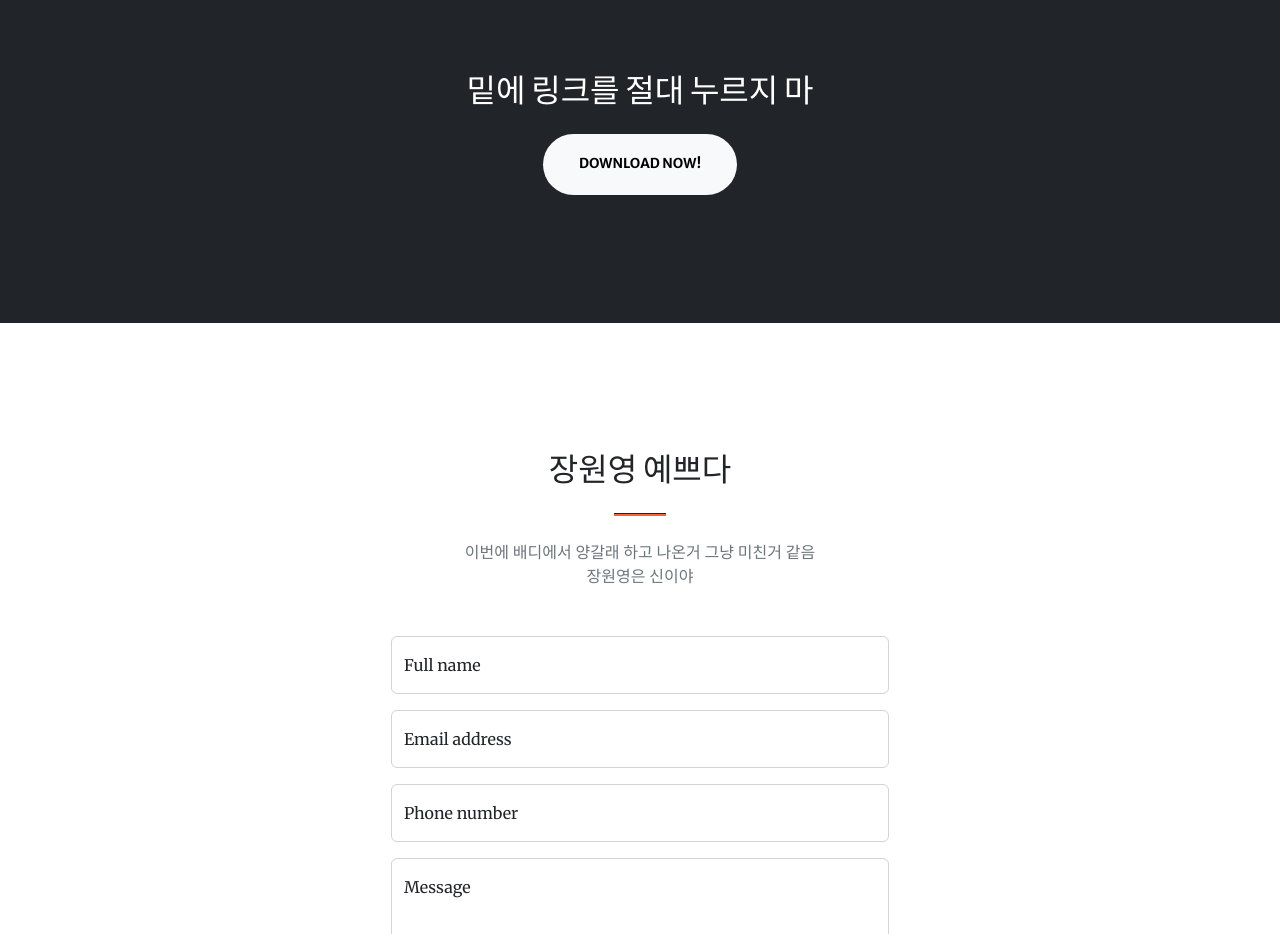
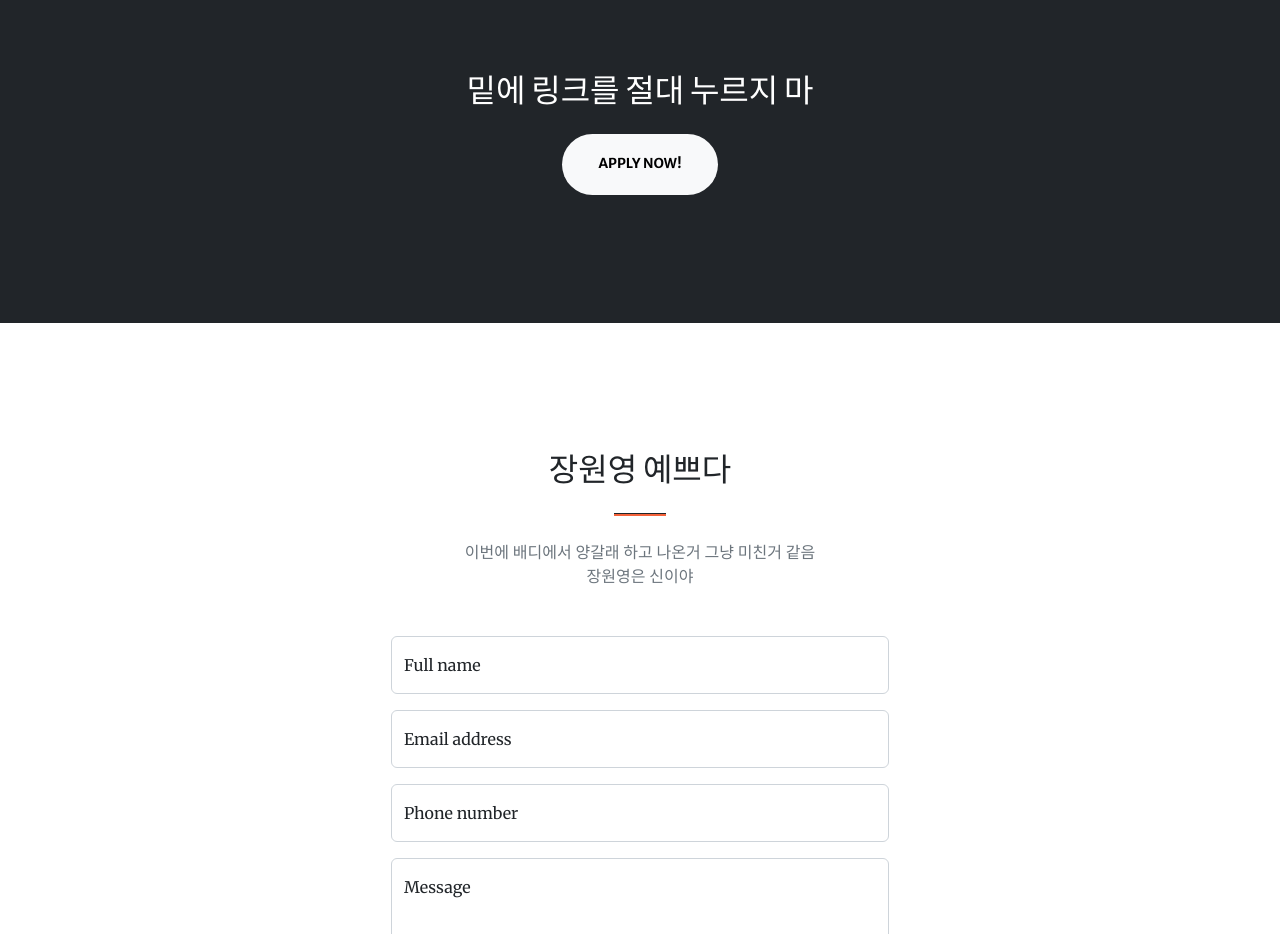
Before and after one commit to wintersummer01/yerin_party, a website: page index.html in a window 1280 px wide. Shown: the part 2340-3274 px from the top of the page. Drawn offline with nearby package versions, Linux system fonts and the light colour scheme; some packages are replaced by stand-ins of ours; a script that the page names is missing.

Commit message:
Update url link

```diff
--- a/index.html
+++ b/index.html
@@ -164,7 +164,7 @@
         <section class="page-section bg-dark text-white">
             <div class="container px-4 px-lg-5 text-center">
                 <h2 class="mb-4">밑에 링크를 절대 누르지 마</h2>
-                <a class="btn btn-light btn-xl" href="https://www.youtube.com/watch?v=CKHiRu6u6dA">Download Now!</a>
+                <a class="btn btn-light btn-xl" href="https://forms.gle/qmF5aJXsR3khezqg8">Apply Now!</a>
             </div>
         </section>
         <!-- Contact-->
```
